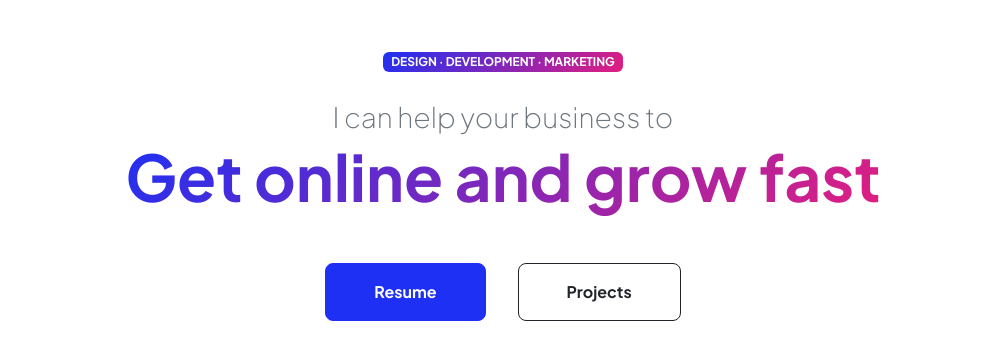
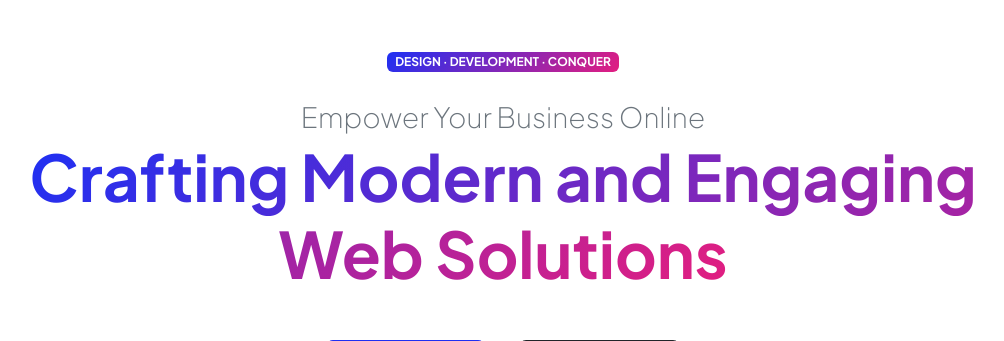
Before and after one commit to Silvokyda/MyPortifolio, a Django app: page / in a window 1280 px wide. Shown: the part 72-413 px from the top of the page, without its empty margins (137-1141 px from the left). Run offline with Django 4.2, Linux system fonts and the light colour scheme; some libraries are stand-ins or nearby versions.

Commit message:
homepage

```diff
--- a/myApp/templates/index.html
+++ b/myApp/templates/index.html
@@ -42,12 +42,12 @@
                         <div class="col-xxl-5">
                             <!-- Header text content-->
                             <div class="text-center text-xxl-start">
-                                <div class="badge bg-gradient-primary-to-secondary text-white mb-4"><div class="text-uppercase">Design &middot; Development &middot; Marketing</div></div>
-                                <div class="fs-3 fw-light text-muted">I can help your business to</div>
-                                <h1 class="display-3 fw-bolder mb-5"><span class="text-gradient d-inline">Get online and grow fast</span></h1>
+                                <div class="badge bg-gradient-primary-to-secondary text-white mb-4"><div class="text-uppercase">Design &middot; Development &middot; Conquer</div></div>
+                                <div class="fs-3 fw-light text-muted">Empower Your Business Online</div>
+                                <h1 class="display-3 fw-bolder mb-5"><span class="text-gradient d-inline">Crafting Modern and Engaging Web Solutions</span></h1>
                                 <div class="d-grid gap-3 d-sm-flex justify-content-sm-center justify-content-xxl-start mb-3">
-                                    <a class="btn btn-primary btn-lg px-5 py-3 me-sm-3 fs-6 fw-bolder" href="resume.html">Resume</a>
-                                    <a class="btn btn-outline-dark btn-lg px-5 py-3 fs-6 fw-bolder" href="projects.html">Projects</a>
+                                    <a class="btn btn-primary btn-lg px-5 py-3 me-sm-3 fs-6 fw-bolder" href="{% url 'resume' %}">Resume</a>
+                                    <a class="btn btn-outline-dark btn-lg px-5 py-3 fs-6 fw-bolder" href="{% url 'projects' %}">Projects</a>
                                 </div>
                             </div>
                         </div>
```
